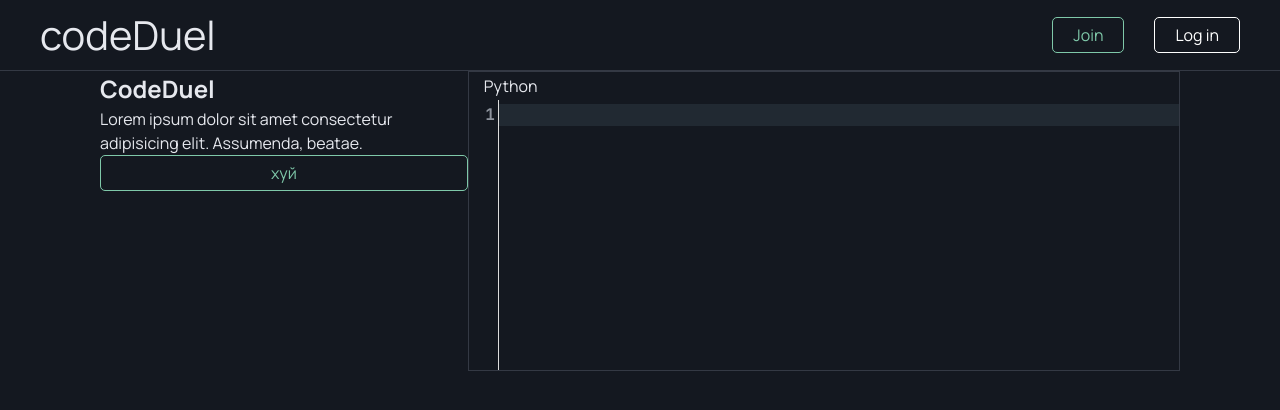
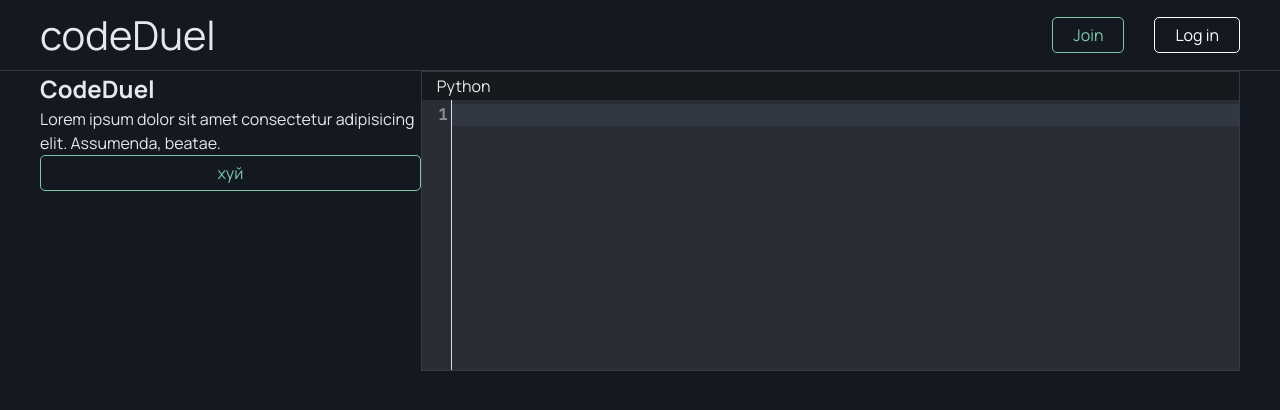
Before and after one commit to grekovpavel019/CodeDuel, a React (Vite) app in the folder frontend/: page / in a window 1280 px wide. Shown: the top 410 px of the page. Built offline with nearby package versions, Linux system fonts and the light colour scheme.

Commit message:
styles: add some styles

```diff
--- a/frontend/src/shared/components/code-editor/config/editorTheme.ts
+++ b/frontend/src/shared/components/code-editor/config/editorTheme.ts
@@ -7,7 +7,7 @@ import { tags } from "@lezer/highlight"
 
 export const editorTheme = EditorView.theme({
     "&": {
-        backgroundColor: "var(--editor-bg)",
+        backgroundColor: "#2a2d35",
     },
 
     "&.cm-focused": {
@@ -33,11 +33,11 @@ export const editorTheme = EditorView.theme({
         fontFamily: "var(--font-code)",
         fontSize: "0.8rem",
 
-        backgroundColor: "#141820",
+        backgroundColor: "#2a2d35",
     },
 
     ".cm-activeLineGutter": {
-        backgroundColor: "#141820",
+        backgroundColor: "#2a2d35",
         width: "100%",
 
         fontWeight:" bold",
--- a/frontend/src/shared/components/title-bar/TitleBar.module.scss
+++ b/frontend/src/shared/components/title-bar/TitleBar.module.scss
@@ -3,7 +3,7 @@
 
     border-radius: 10px 0 0 0;
 
-    background-color: var(--bg-title-bar);
+    background-color: #16191e;
 
     color: var(--text-primary);
 }
--- a/frontend/src/widgets/ConsolePanel/ConsolePanel.module.scss
+++ b/frontend/src/widgets/ConsolePanel/ConsolePanel.module.scss
@@ -7,7 +7,7 @@
 }
 
 .console {
-    background-color: var(--console-bg);
+    background-color: var(--color-surface-1);
 
     width: 100%;
 
--- a/frontend/src/widgets/HeroSection/HeroSecrion.module.scss
+++ b/frontend/src/widgets/HeroSection/HeroSecrion.module.scss
@@ -1,8 +1,6 @@
 .heroSection {
-    width: 100%;
+    min-width: var(--main-width);
     height: 300px;
-
-    padding: 0 var(--main-padding);
 
     display: flex;
 
```
